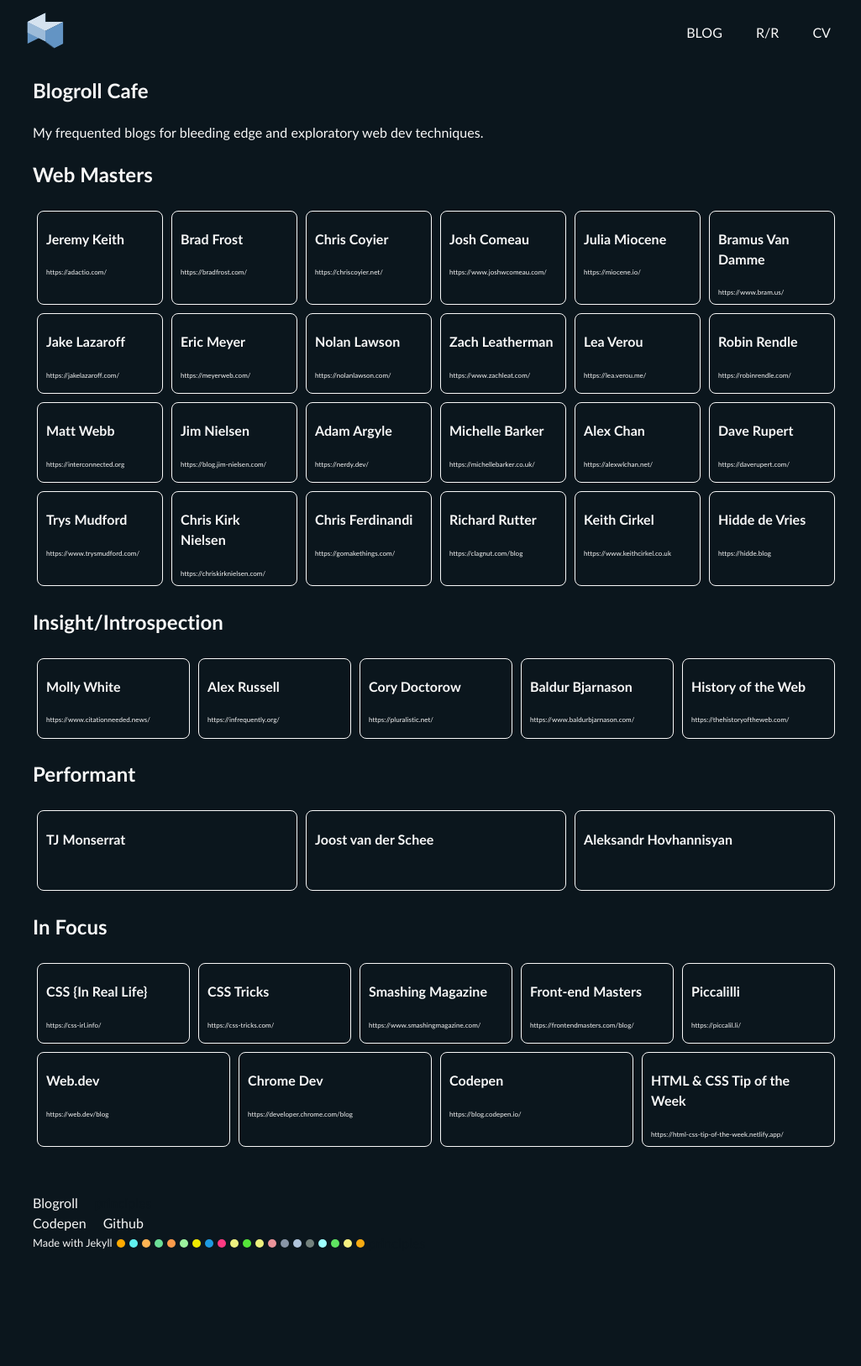
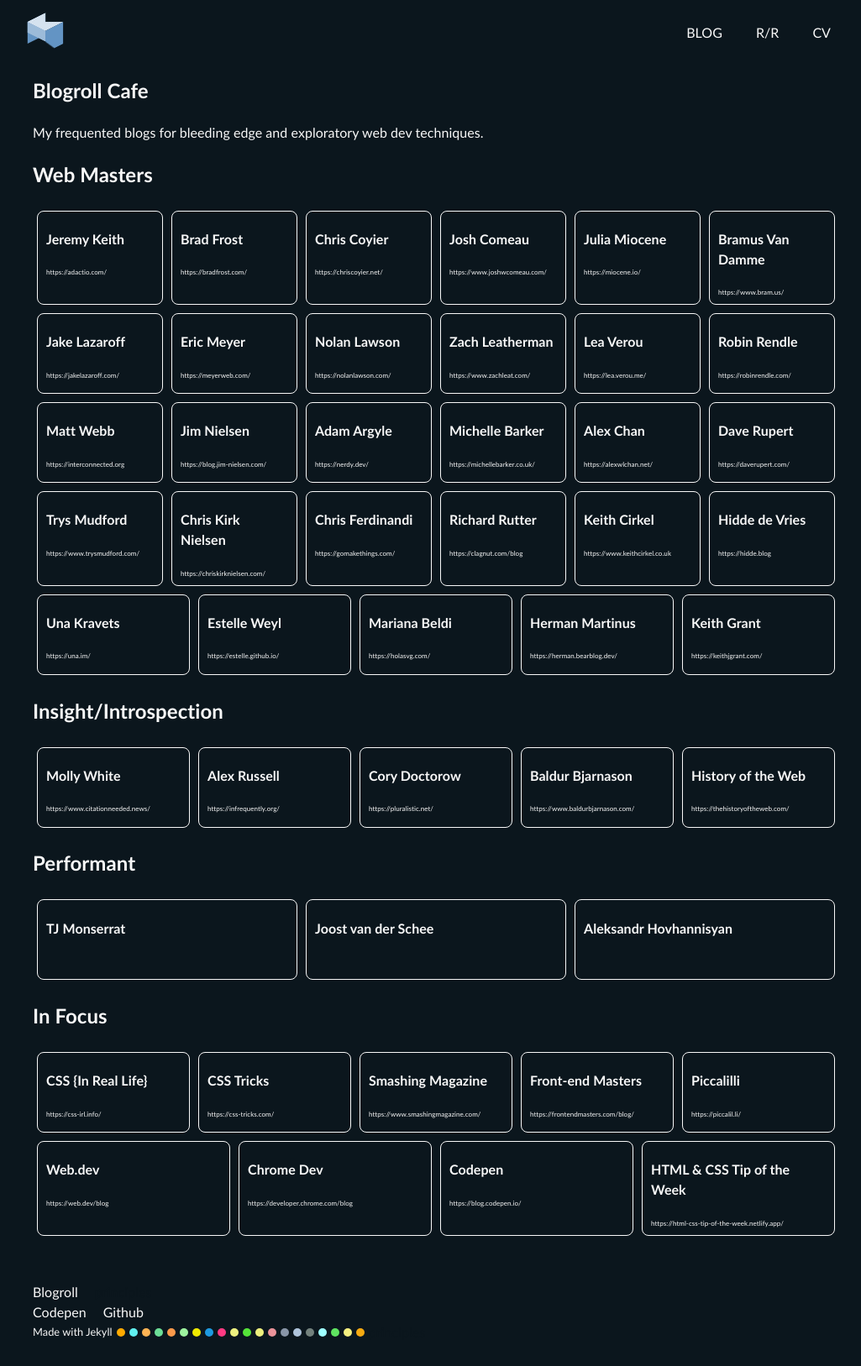
Before and after one commit to mpdagang/mpdagang.github.io, a Jekyll site: the page built from _pages/blogroll.html, in a window 1280 px wide. Shown: the whole page at 84% size, without its empty margins (121-1146 px from the left). Built offline with Jekyll 4.4.1, drawn with Linux system fonts in a browser that asks for light colours; before the commit the page ends 1521 px from its top, so only the background shows below that.

Commit message:
Added blogroll items

```diff
--- a/_pages/blogroll.html
+++ b/_pages/blogroll.html
@@ -106,6 +106,26 @@
             <h4>Hidde de Vries</h4>
             <p>https://hidde.blog</p>
         </a>
+        <a href="https://una.im/" class="mp-l-pancake-item blog-card">
+            <h4>Una Kravets</h4>
+            <p>https://una.im/</p>
+        </a>
+        <a href="https://estelle.github.io/" class="mp-l-pancake-item blog-card">
+            <h4>Estelle Weyl</h4>
+            <p>https://estelle.github.io/</p>
+        </a>
+        <a href="https://holasvg.com/" class="mp-l-pancake-item blog-card">
+            <h4>Mariana Beldi</h4>
+            <p>https://holasvg.com/</p>
+        </a>
+        <a href="https://herman.bearblog.dev/" class="mp-l-pancake-item blog-card">
+            <h4>Herman Martinus</h4>
+            <p>https://herman.bearblog.dev/</p>
+        </a>
+        <a href="https://keithjgrant.com/" class="mp-l-pancake-item blog-card">
+            <h4>Keith Grant</h4>
+            <p>https://keithjgrant.com/</p>
+        </a>
         <!-- <a href="" class="mp-l-pancake-item blog-card">
             <h4></h4>
             <p></p>
```
